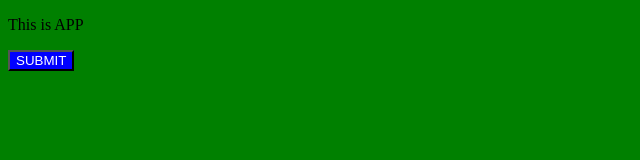
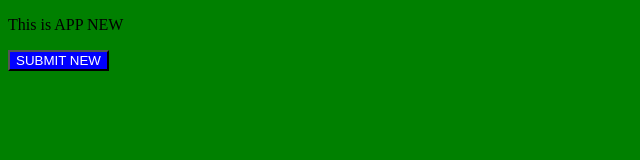
Before and after one commit to TienCauGiay/TestGitCoBan, a plain HTML site: page index.html in a window 1280 px wide. Shown: the whole page, without its empty margins (0-640 px from the left). Drawn offline with Linux system fonts and the light colour scheme.

Commit message:
Update index.html

```diff
--- a/index.html
+++ b/index.html
@@ -9,7 +9,7 @@
     <link rel="stylesheet" href="index2.css">
 </head>
 <body>
-    <p>This is APP</p>
-    <button>SUBMIT</button>
+    <p>This is APP NEW</p>
+    <button>SUBMIT NEW</button>
 </body>
 </html>
```
